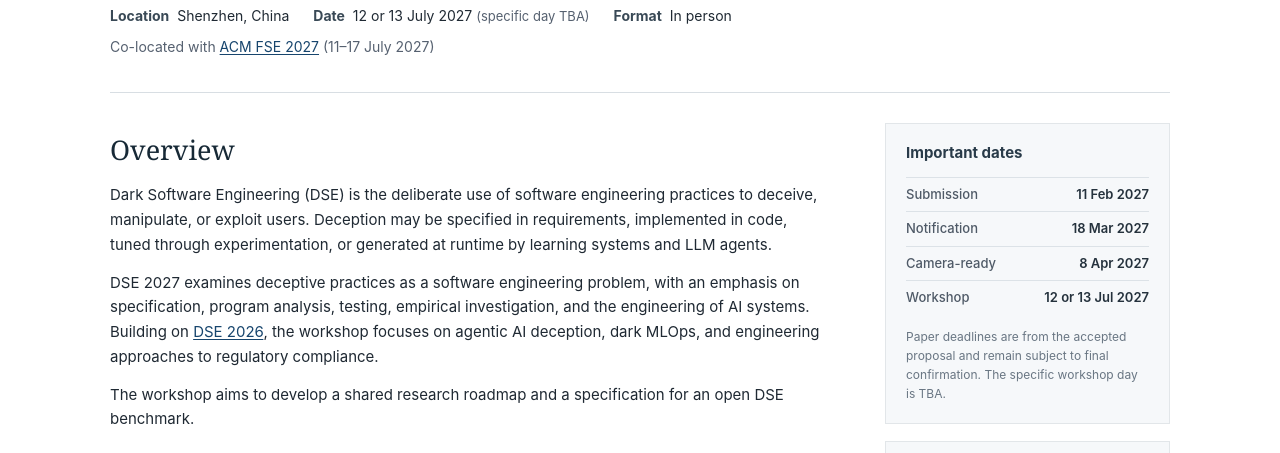
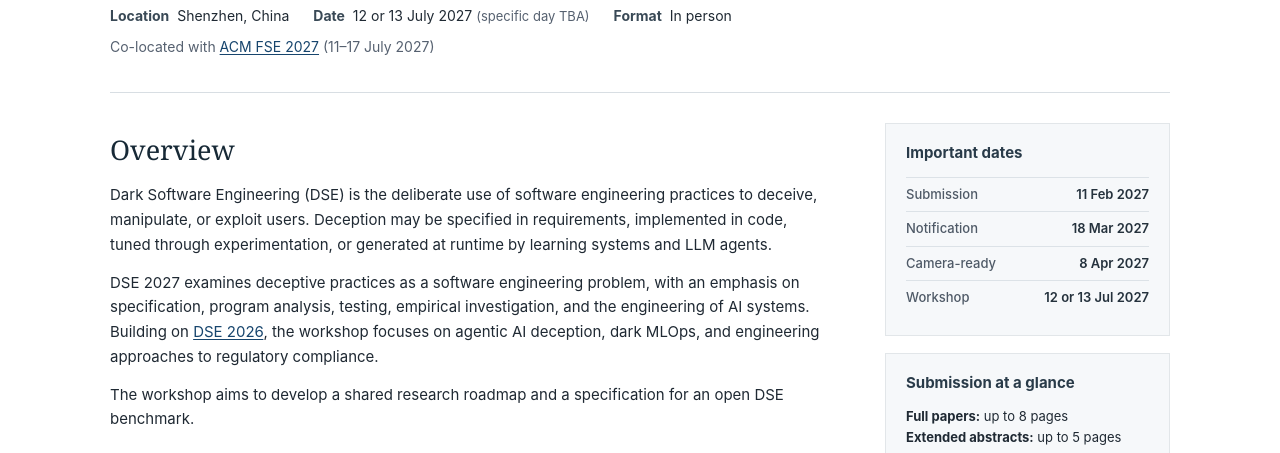
Before and after one commit to dse-workshop/dse-workshop.github.io, a plain HTML site: page index.html in a window 1280 px wide. Shown: the part 287-740 px from the top of the page. Drawn offline with Linux system fonts and the light colour scheme.

Commit message:
Remove paper deadlines note from index.html
Removed note about paper deadlines being subject to confirmation.

```diff
--- a/index.html
+++ b/index.html
@@ -124,7 +124,6 @@
               <tr><th scope="row">Workshop</th><td>12 or 13 Jul 2027</td></tr>
             </tbody>
           </table>
-          <p class="small-note">Paper deadlines are from the accepted proposal and remain subject to final confirmation. The specific workshop day is TBA.</p>
         </section>
         <section class="sidebar-block" aria-labelledby="quick-title">
           <h2 id="quick-title">Submission at a glance</h2>
```
